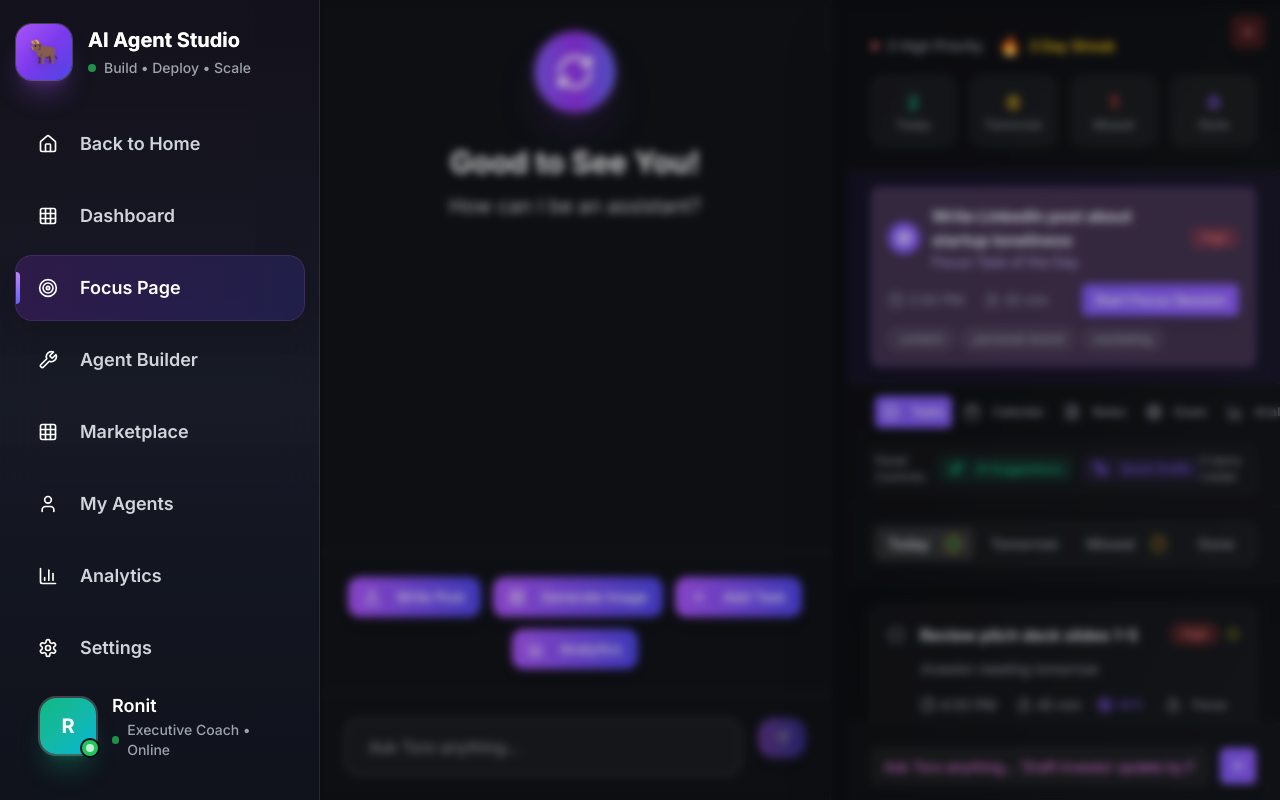
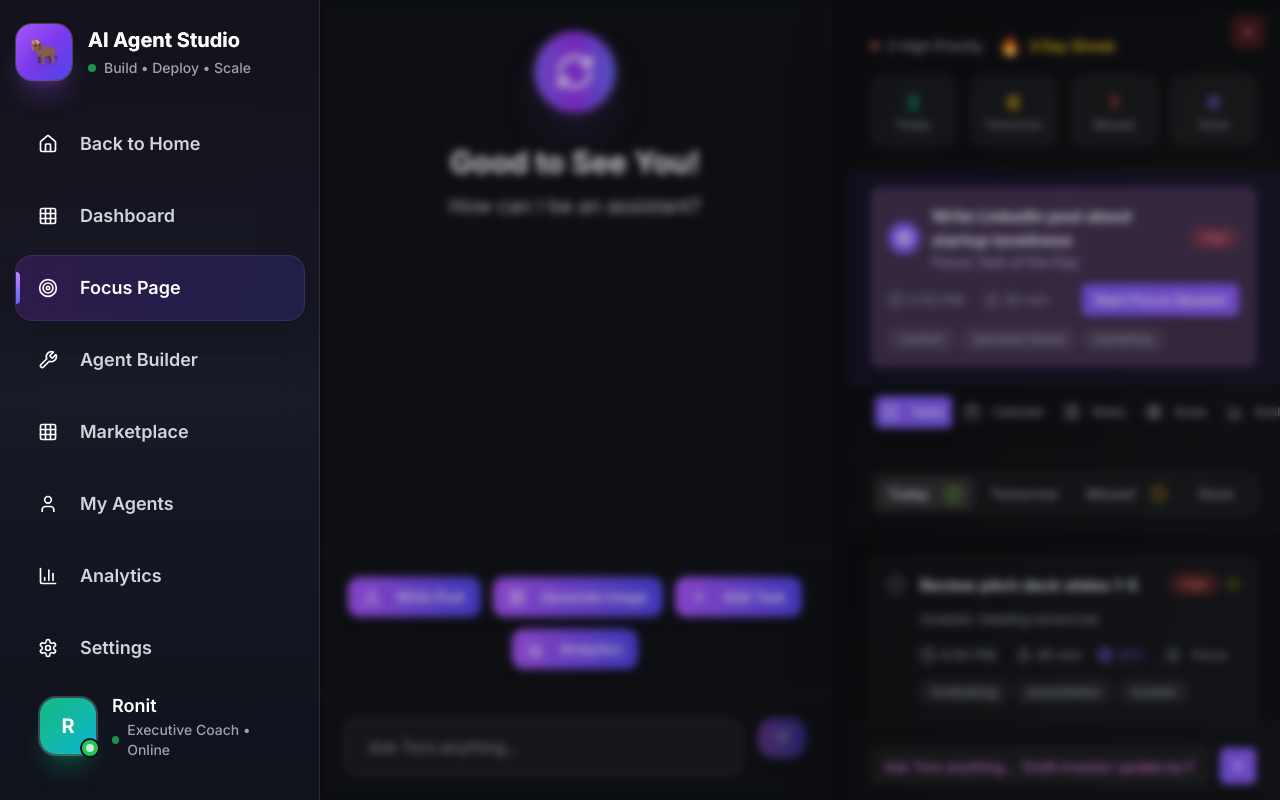
Before and after one commit to Ronit-Raj9/zentoro-frontend, a Next.js app: page /focus in a window 1280 px wide. Built offline with nearby package versions, Linux system fonts and the light colour scheme.

Commit message:
fix hide button

```diff
--- a/components/focus/productivity-panel-content.tsx
+++ b/components/focus/productivity-panel-content.tsx
@@ -577,37 +577,33 @@ export default function ProductivityPanelContent() {
         </div>
       )}
 
-      {/* Quick Toggle Bar for Tasks View */}
-      {activeView === "tasks" && (
+      {/* Quick Toggle Bar for Tasks View - Only show if at least one section is hidden */}
+      {activeView === "tasks" && (!showAISuggestions || !showQuickDrafts) && (
         <div className="flex items-center justify-between px-1 py-2 bg-white/[0.02] rounded-lg border border-white/5">
           <div className="flex items-center space-x-3">
             <span className="text-xs text-[#9ca3af]">Panel Controls:</span>
+            {!showAISuggestions && (
               <Button
                 variant="ghost"
                 size="sm"
-              onClick={() => setShowAISuggestions(!showAISuggestions)}
-              className={`h-6 px-2 text-xs transition-all duration-200 ${
-                showAISuggestions
-                  ? "text-[#10b981] bg-[#10b981]/10 border border-[#10b981]/20"
-                  : "text-[#9ca3af] hover:text-[#e6ebf4]"
-              }`}
+                onClick={() => setShowAISuggestions(true)}
+                className="h-6 px-2 text-xs transition-all duration-200 text-[#9ca3af] hover:text-[#10b981] hover:bg-[#10b981]/10"
               >
                 <Sparkles className="h-3 w-3 mr-1" />
-              AI Suggestions
-            </Button>
+                Show AI Suggestions
+              </Button>
+            )}
+            {!showQuickDrafts && (
               <Button
                 variant="ghost"
                 size="sm"
-              onClick={() => setShowQuickDrafts(!showQuickDrafts)}
-              className={`h-6 px-2 text-xs transition-all duration-200 ${
-                showQuickDrafts
-                  ? "text-[#7f5af0] bg-[#7f5af0]/10 border border-[#7f5af0]/20"
-                  : "text-[#9ca3af] hover:text-[#e6ebf4]"
-              }`}
+                onClick={() => setShowQuickDrafts(true)}
+                className="h-6 px-2 text-xs transition-all duration-200 text-[#9ca3af] hover:text-[#7f5af0] hover:bg-[#7f5af0]/10"
               >
                 <PenTool className="h-3 w-3 mr-1" />
-              Quick Drafts
-            </Button>
+                Show Quick Drafts
+              </Button>
+            )}
           </div>
           <div className="text-xs text-[#9ca3af]">
             {(showAISuggestions ? filteredSuggestions.length : 0) + (showQuickDrafts ? filteredQuickDrafts.length : 0)} items visible
@@ -686,6 +682,8 @@ export default function ProductivityPanelContent() {
 
   // Render enhanced AI suggestions
   function renderEnhancedSuggestions() {
+    if (!showAISuggestions) return null;
+
     return (
       <div className="border-t border-white/5 bg-white/[0.02] backdrop-blur-sm">
         <div className="flex items-center justify-between p-3 sm:p-4 lg:p-6 pb-2">
@@ -704,11 +702,11 @@ export default function ProductivityPanelContent() {
             <Button
               size="sm"
               variant="ghost"
-              onClick={() => setShowAISuggestions(!showAISuggestions)}
+              onClick={() => setShowAISuggestions(false)}
               className="h-6 sm:h-7 px-2 sm:px-3 text-xs text-[#9ca3af] hover:text-[#e6ebf4]"
             >
-              {showAISuggestions ? <Eye className="h-3 w-3" /> : <Archive className="h-3 w-3" />}
-              {showAISuggestions ? "Hide" : "Show"}
+              <Archive className="h-3 w-3" />
+              Hide
             </Button>
             <Button
               size="sm"
@@ -720,7 +718,7 @@ export default function ProductivityPanelContent() {
           </div>
         </div>
 
-        {showAISuggestions && filteredSuggestions.length > 0 && (
+        {filteredSuggestions.length > 0 && (
           <div className="px-3 sm:px-4 lg:px-6 pb-3 sm:pb-4 lg:pb-6">
             <div className="space-y-2 sm:space-y-3 max-h-64 overflow-y-auto scrollbar-thin scrollbar-track-transparent scrollbar-thumb-white/10">
               {filteredSuggestions.map((suggestion) => (
@@ -1212,6 +1210,8 @@ export default function ProductivityPanelContent() {
 
   // Render quick drafts
   function renderQuickDrafts() {
+    if (!showQuickDrafts) return null;
+
     return (
       <div className="border-t border-white/5 bg-white/[0.02] backdrop-blur-sm">
         <div className="flex items-center justify-between p-3 sm:p-4 lg:p-6 pb-2">
@@ -1227,11 +1227,11 @@ export default function ProductivityPanelContent() {
             <Button
               size="sm"
               variant="ghost"
-              onClick={() => setShowQuickDrafts(!showQuickDrafts)}
+              onClick={() => setShowQuickDrafts(false)}
               className="h-6 sm:h-7 px-2 sm:px-3 text-xs text-[#9ca3af] hover:text-[#e6ebf4]"
             >
-              {showQuickDrafts ? <Eye className="h-3 w-3" /> : <Archive className="h-3 w-3" />}
-              {showQuickDrafts ? "Hide" : "Show"}
+              <Archive className="h-3 w-3" />
+              Hide
             </Button>
             <Button
               size="sm"
@@ -1243,7 +1243,7 @@ export default function ProductivityPanelContent() {
           </div>
         </div>
 
-        {showQuickDrafts && filteredQuickDrafts.length > 0 && (
+        {filteredQuickDrafts.length > 0 && (
           <div className="px-3 sm:px-4 lg:px-6 pb-3 sm:pb-4 lg:pb-6">
             <div className="space-y-2 sm:space-y-3 max-h-48 overflow-y-auto scrollbar-thin scrollbar-track-transparent scrollbar-thumb-white/10">
               {filteredQuickDrafts.slice(0, 3).map(draft => (
@@ -1295,7 +1295,7 @@ export default function ProductivityPanelContent() {
           </div>
         )}
 
-        {showQuickDrafts && filteredQuickDrafts.length === 0 && (
+        {filteredQuickDrafts.length === 0 && (
           <div className="px-3 sm:px-4 lg:px-6 pb-3 sm:pb-4 lg:pb-6 text-center py-8">
             {searchQuery ? (
               <>
```
Also changed, not shown: components/focus/chat-terminal.tsx (indentation only), components/my-agents/my-agents-content.tsx (indentation only). Lines whose indentation alone changed are shown as unchanged.
